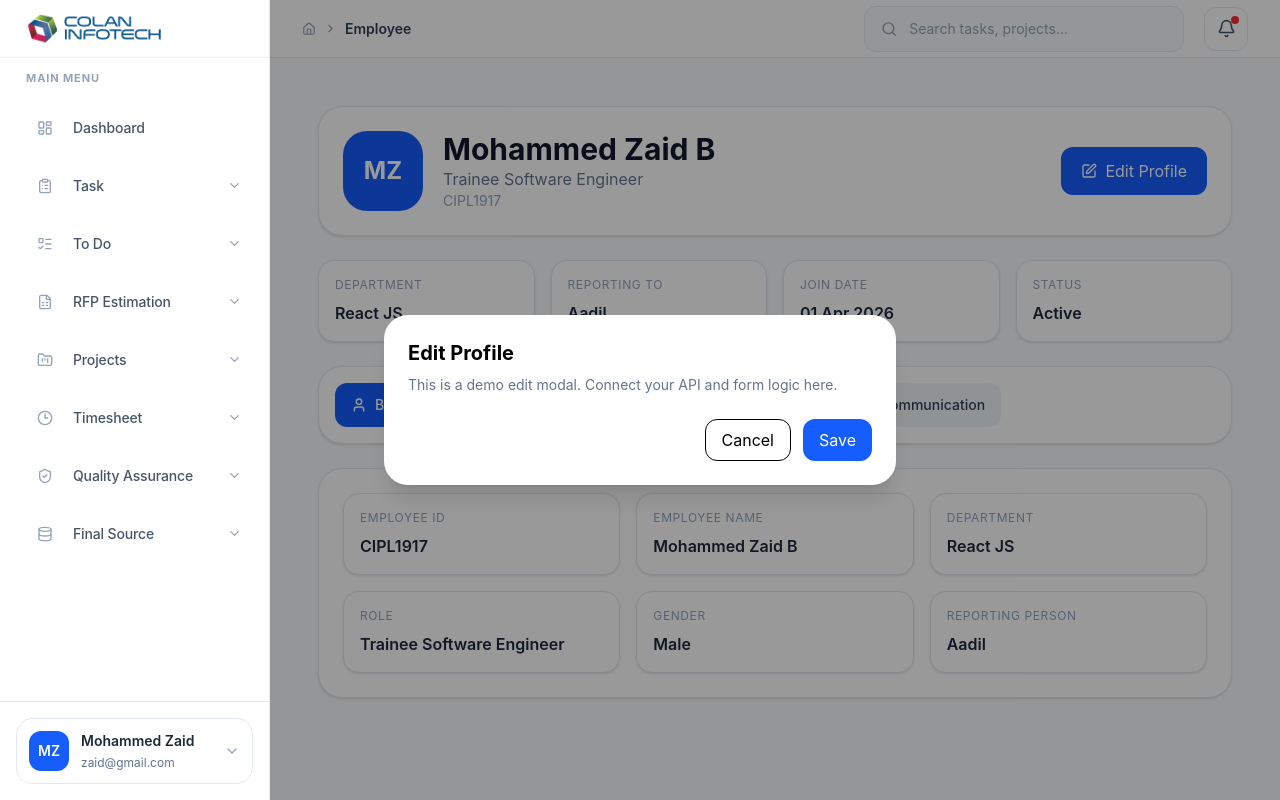
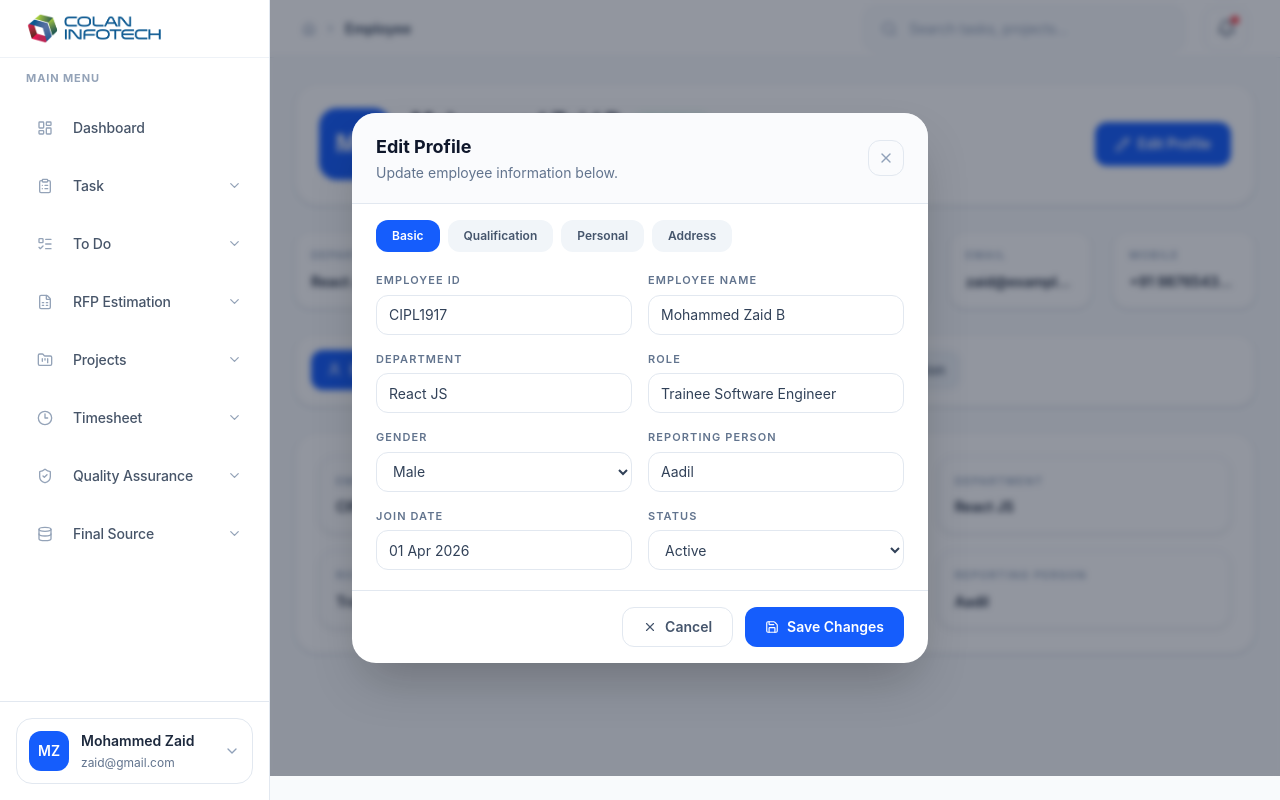
Before and after one commit to zaid-6969/LMT-TimeSheet-Colan, a React (Vite) app: page /employee in a window 1280 px wide. Both pictures are taken after a click on the button "Edit Profile". Built offline with nearby package versions, Linux system fonts and the light colour scheme.

Commit message:
final commit for now

```diff
--- a/src/pages/EmployeeProfilePage.jsx
+++ b/src/pages/EmployeeProfilePage.jsx
@@ -1,164 +1,448 @@
-import React, { useState } from "react";
+import { useState, useRef, useEffect } from "react";
 import {
   User,
   GraduationCap,
   Heart,
   MapPin,
-  Edit,
-  Mail,
-  Phone,
-  Briefcase,
+  Pencil,
+  X,
+  Save,
+  CheckCircle2,
+  BadgeCheck,
 } from "lucide-react";
 
-export default function EmployeeProfilePage() {
-  const [activeTab, setActiveTab] = useState("basic");
-  const [isEditing, setIsEditing] = useState(false);
+/* ─────────────────── INITIAL DATA ─────────────────── */
 
-  const employee = {
+const INITIAL_EMPLOYEE = {
   employeeId: "CIPL1917",
   name: "Mohammed Zaid B",
+  initials: "MZ",
   role: "Trainee Software Engineer",
   department: "React JS",
   email: "zaid@example.com",
   mobile: "+91 9876543210",
   reporting: "Aadil",
   joinDate: "01 Apr 2026",
+  status: "Active",
+  gender: "Male",
+  // Qualification
+  qualification: "Bachelor Degree",
+  experience: "Fresher",
+  certification: "React JS",
+  cv: "Available",
+  // Personal
+  fatherName: "Not Updated",
+  motherName: "Not Updated",
+  bloodGroup: "O+",
+  dob: "01 Jan 2000",
+  pan: "ABCDE1234F",
+  passport: "Not Updated",
+  // Address
+  permanentAddress: "Sample Permanent Address",
+  residentialAddress: "Sample Residential Address",
 };
 
-  const tabs = [
-    { id: "basic", label: "Basic Details", icon: User },
-    { id: "qualification", label: "Qualification", icon: GraduationCap },
-    { id: "personal", label: "Personal", icon: Heart },
-    { id: "address", label: "Address & Communication", icon: MapPin },
+const TABS = [
+  { id: "basic", label: "Basic Details", Icon: User },
+  { id: "qualification", label: "Qualification", Icon: GraduationCap },
+  { id: "personal", label: "Personal", Icon: Heart },
+  { id: "address", label: "Address & Communication", Icon: MapPin },
 ];
 
-  const InfoCard = ({ label, value }) => (
-    <div className="rounded-2xl border border-slate-200 bg-white p-4 shadow-sm">
-      <p className="text-xs uppercase tracking-wider text-slate-400">{label}</p>
-      <p className="mt-2 font-semibold text-slate-800">{value}</p>
+const MODAL_TABS = [
+  { id: "basic", label: "Basic" },
+  { id: "qualification", label: "Qualification" },
+  { id: "personal", label: "Personal" },
+  { id: "address", label: "Address" },
+];
+
+/* ─────────────────── INFO CARD ─────────────────── */
+
+function InfoCard({ label, value, wide }) {
+  return (
+    <div
+      className={`rounded-2xl border border-slate-200 bg-white p-4 shadow-sm ${wide ? "col-span-2" : ""}`}
+    >
+      <p className="text-[11px] font-semibold uppercase tracking-[0.12em] text-slate-400">
+        {label}
+      </p>
+      <p className="mt-2 text-sm font-semibold text-slate-800">{value}</p>
+    </div>
+  );
+}
+
+/* ─────────────────── EDIT MODAL ─────────────────── */
+
+function EditModal({ employee, onSave, onClose }) {
+  const [form, setForm] = useState({ ...employee });
+  const [modalTab, setModalTab] = useState("basic");
+  const overlayRef = useRef(null);
+
+  useEffect(() => {
+    const handler = (e) => {
+      if (overlayRef.current === e.target) onClose();
+    };
+    document.addEventListener("mousedown", handler);
+    return () => document.removeEventListener("mousedown", handler);
+  }, [onClose]);
+
+  const set = (key, val) => setForm((f) => ({ ...f, [key]: val }));
+
+  const Field = ({
+    label,
+    fieldKey,
+    placeholder,
+    as: As = "input",
+    children,
+  }) => (
+    <div>
+      <label className="mb-1.5 block text-[11px] font-semibold uppercase tracking-[0.1em] text-slate-500">
+        {label}
+      </label>
+      {As === "select" ? (
+        <select
+          value={form[fieldKey] || ""}
+          onChange={(e) => set(fieldKey, e.target.value)}
+          className="h-10 w-full rounded-xl border border-slate-200 bg-white px-3 text-sm text-slate-700 outline-none focus:border-blue-500"
+        >
+          {children}
+        </select>
+      ) : (
+        <input
+          value={form[fieldKey] || ""}
+          onChange={(e) => set(fieldKey, e.target.value)}
+          placeholder={placeholder}
+          className="h-10 w-full rounded-xl border border-slate-200 px-3 text-sm text-slate-700 outline-none placeholder:text-slate-400 focus:border-blue-500"
+        />
+      )}
     </div>
   );
 
   return (
-    <div className="min-h-screen bg-slate-50 p-6">
-      <div className="mx-auto max-w-7xl space-y-6">
-        <div className="rounded-3xl bg-white p-6 shadow-sm border border-slate-200">
-          <div className="flex flex-col gap-6 md:flex-row md:items-center md:justify-between">
+    <div
+      ref={overlayRef}
+      className="fixed inset-0 z-[999] flex items-center justify-center bg-slate-900/45 p-4 backdrop-blur-[3px]"
+    >
+      <div className="w-full max-w-xl overflow-hidden rounded-[24px] bg-white shadow-2xl">
+        {/* Header */}
+        <div className="flex items-center justify-between border-b border-slate-200 bg-slate-50/70 px-6 py-5">
+          <div>
+            <h2 className="text-lg font-bold text-slate-900">Edit Profile</h2>
+            <p className="mt-0.5 text-sm text-slate-500">
+              Update employee information below.
+            </p>
+          </div>
+          <button
+            onClick={onClose}
+            className="flex h-9 w-9 items-center justify-center rounded-xl border border-slate-200 text-slate-400 hover:bg-slate-50"
+          >
+            <X size={16} />
+          </button>
+        </div>
+
+        {/* Modal tabs */}
+        <div className="flex flex-wrap gap-2 px-6 pt-4">
+          {MODAL_TABS.map((t) => (
+            <button
+              key={t.id}
+              onClick={() => setModalTab(t.id)}
+              className={`rounded-xl px-4 py-2 text-xs font-semibold transition-all ${
+                modalTab === t.id
+                  ? "bg-blue-600 text-white"
+                  : "bg-slate-100 text-slate-600 hover:bg-slate-200"
+              }`}
+            >
+              {t.label}
+            </button>
+          ))}
+        </div>
+
+        {/* Body */}
+        <div className="max-h-[58vh] overflow-y-auto px-6 py-5 space-y-4">
+          {/* Basic */}
+          {modalTab === "basic" && (
+            <>
+              <div className="grid grid-cols-2 gap-4">
+                <Field label="Employee ID" fieldKey="employeeId" />
+                <Field label="Employee Name" fieldKey="name" />
+              </div>
+              <div className="grid grid-cols-2 gap-4">
+                <Field label="Department" fieldKey="department" />
+                <Field label="Role" fieldKey="role" />
+              </div>
+              <div className="grid grid-cols-2 gap-4">
+                <Field label="Gender" fieldKey="gender" as="select">
+                  <option>Male</option>
+                  <option>Female</option>
+                  <option>Other</option>
+                </Field>
+                <Field label="Reporting Person" fieldKey="reporting" />
+              </div>
+              <div className="grid grid-cols-2 gap-4">
+                <Field label="Join Date" fieldKey="joinDate" />
+                <Field label="Status" fieldKey="status" as="select">
+                  <option>Active</option>
+                  <option>Inactive</option>
+                  <option>On Leave</option>
+                </Field>
+              </div>
+            </>
+          )}
+
+          {/* Qualification */}
+          {modalTab === "qualification" && (
+            <>
+              <div className="grid grid-cols-2 gap-4">
+                <Field
+                  label="Qualification"
+                  fieldKey="qualification"
+                  as="select"
+                >
+                  <option>Bachelor Degree</option>
+                  <option>Master Degree</option>
+                  <option>Diploma</option>
+                  <option>PhD</option>
+                </Field>
+                <Field label="Experience" fieldKey="experience" as="select">
+                  <option>Fresher</option>
+                  <option>1–2 Years</option>
+                  <option>3–5 Years</option>
+                  <option>5+ Years</option>
+                </Field>
+              </div>
+              <div className="grid grid-cols-2 gap-4">
+                <Field label="Certification" fieldKey="certification" />
+                <Field label="Updated CV" fieldKey="cv" as="select">
+                  <option>Available</option>
+                  <option>Not Available</option>
+                </Field>
+              </div>
+            </>
+          )}
+
+          {/* Personal */}
+          {modalTab === "personal" && (
+            <>
+              <div className="grid grid-cols-2 gap-4">
+                <Field
+                  label="Father Name"
+                  fieldKey="fatherName"
+                  placeholder="Enter father name"
+                />
+                <Field
+                  label="Mother Name"
+                  fieldKey="motherName"
+                  placeholder="Enter mother name"
+                />
+              </div>
+              <div className="grid grid-cols-2 gap-4">
+                <Field label="Blood Group" fieldKey="bloodGroup" as="select">
+                  {["O+", "O-", "A+", "A-", "B+", "B-", "AB+", "AB-"].map(
+                    (bg) => (
+                      <option key={bg}>{bg}</option>
+                    ),
+                  )}
+                </Field>
+                <Field label="Date of Birth" fieldKey="dob" />
+              </div>
+              <div className="grid grid-cols-2 gap-4">
+                <Field label="PAN Number" fieldKey="pan" />
+                <Field
+                  label="Passport"
+                  fieldKey="passport"
+                  placeholder="Enter passport number"
+                />
+              </div>
+            </>
+          )}
+
+          {/* Address */}
+          {modalTab === "address" && (
+            <>
+              <div className="grid grid-cols-2 gap-4">
+                <Field label="Email" fieldKey="email" />
+                <Field label="Mobile" fieldKey="mobile" />
+              </div>
+              <Field label="Permanent Address" fieldKey="permanentAddress" />
+              <Field
+                label="Residential Address"
+                fieldKey="residentialAddress"
+              />
+            </>
+          )}
+        </div>
+
+        {/* Footer */}
+        <div className="flex items-center justify-end gap-3 border-t border-slate-200 px-6 py-4">
+          <button
+            onClick={onClose}
+            className="flex h-10 items-center gap-2 rounded-xl border border-slate-200 bg-white px-5 text-sm font-semibold text-slate-600 hover:bg-slate-50"
+          >
+            <X size={14} /> Cancel
+          </button>
+          <button
+            onClick={() => onSave(form)}
+            className="flex h-10 items-center gap-2 rounded-xl bg-blue-600 px-5 text-sm font-semibold text-white hover:bg-blue-700"
+          >
+            <Save size={14} /> Save Changes
+          </button>
+        </div>
+      </div>
+    </div>
+  );
+}
+
+/* ─────────────────── MAIN PAGE ─────────────────── */
+
+export default function EmployeeProfilePage() {
+  const [employee, setEmployee] = useState(INITIAL_EMPLOYEE);
+  const [activeTab, setActiveTab] = useState("basic");
+  const [isEditing, setIsEditing] = useState(false);
+
+  const handleSave = (updated) => {
+    setEmployee(updated);
+    setIsEditing(false);
+  };
+
+  return (
+    <div className="space-y-6">
+      {/* EDIT MODAL */}
+      {isEditing && (
+        <EditModal
+          employee={employee}
+          onSave={handleSave}
+          onClose={() => setIsEditing(false)}
+        />
+      )}
+
+      {/* ── PROFILE HEADER ── */}
+      <div className="overflow-hidden rounded-[24px] border border-slate-200 bg-white p-6 shadow-sm">
+        <div className="flex flex-wrap items-center justify-between gap-6">
           <div className="flex items-center gap-5">
-              <div className="flex h-20 w-20 items-center justify-center rounded-3xl bg-blue-600 text-2xl font-bold text-white">
-                MZ
+            <div className="flex h-[72px] w-[72px] items-center justify-center rounded-[18px] bg-blue-600 text-2xl font-bold text-white">
+              {employee.initials}
             </div>
             <div>
-                <h1 className="text-3xl font-bold text-slate-900">{employee.name}</h1>
-                <p className="text-slate-500">{employee.role}</p>
-                <p className="text-sm text-slate-400">{employee.employeeId}</p>
+              <div className="flex flex-wrap items-center gap-3">
+                <h1 className="text-2xl font-bold tracking-tight text-slate-900">
+                  {employee.name}
+                </h1>
+                <span className="inline-flex items-center gap-1.5 rounded-full bg-emerald-50 px-3 py-1 text-xs font-semibold text-emerald-700">
+                  <BadgeCheck size={12} /> {employee.status}
+                </span>
+              </div>
+              <p className="mt-1 text-sm text-slate-500">
+                {employee.role} · {employee.department}
+              </p>
+              <p className="mt-0.5 text-xs text-slate-400">
+                Employee ID:{" "}
+                <span className="font-semibold text-slate-600">
+                  {employee.employeeId}
+                </span>
+                &nbsp;·&nbsp; Joined {employee.joinDate}
+              </p>
             </div>
           </div>
-
           <button
             onClick={() => setIsEditing(true)}
-              className="flex items-center gap-2 rounded-xl bg-blue-600 px-5 py-3 text-white"
+            className="flex h-11 items-center gap-2 rounded-xl bg-blue-600 px-5 text-sm font-semibold text-white hover:bg-blue-700"
           >
-              <Edit size={16} />
-              Edit Profile
+            <Pencil size={15} /> Edit Profile
           </button>
         </div>
       </div>
 
-        <div className="grid grid-cols-1 gap-4 md:grid-cols-2 xl:grid-cols-4">
-          <InfoCard label="Department" value={employee.department} />
-          <InfoCard label="Reporting To" value={employee.reporting} />
-          <InfoCard label="Join Date" value={employee.joinDate} />
-          <InfoCard label="Status" value="Active" />
+      {/* ── SUMMARY CARDS ── */}
+      <div className="grid grid-cols-2 gap-5 sm:grid-cols-3 xl:grid-cols-6">
+        {[
+          { label: "Department", value: employee.department },
+          { label: "Reporting To", value: employee.reporting },
+          { label: "Join Date", value: employee.joinDate },
+          { label: "Status", value: employee.status },
+          { label: "Email", value: employee.email },
+          { label: "Mobile", value: employee.mobile },
+        ].map(({ label, value }) => (
+          <div
+            key={label}
+            className="rounded-2xl border border-slate-200 bg-white px-4 py-4 shadow-sm"
+          >
+            <p className="text-[11px] font-semibold uppercase tracking-[0.12em] text-slate-400">
+              {label}
+            </p>
+            <p className="mt-2 truncate text-sm font-semibold text-slate-800">
+              {value}
+            </p>
+          </div>
+        ))}
       </div>
 
-        <div className="rounded-3xl border border-slate-200 bg-white p-4 shadow-sm">
-          <div className="flex flex-wrap gap-3">
-            {tabs.map((tab) => {
-              const Icon = tab.icon;
-              return (
+      {/* ── TABS ── */}
+      <div className="overflow-hidden rounded-[20px] border border-slate-200 bg-white p-4 shadow-sm">
+        <div className="flex flex-wrap gap-2">
+          {TABS.map(({ id, label, Icon }) => (
             <button
-                  key={tab.id}
-                  onClick={() => setActiveTab(tab.id)}
-                  className={`flex items-center gap-2 rounded-xl px-4 py-3 text-sm font-medium ${
-                    activeTab === tab.id
+              key={id}
+              onClick={() => setActiveTab(id)}
+              className={`flex items-center gap-2 rounded-xl px-4 py-2.5 text-sm font-medium transition-all ${
+                activeTab === id
                   ? "bg-blue-600 text-white"
-                      : "bg-slate-100 text-slate-700"
+                  : "bg-slate-100 text-slate-600 hover:bg-slate-200"
               }`}
             >
-                  <Icon size={16} />
-                  {tab.label}
+              <Icon size={15} />
+              {label}
             </button>
-              );
-            })}
+          ))}
         </div>
       </div>
 
-        <div className="rounded-3xl border border-slate-200 bg-white p-6 shadow-sm">
+      {/* ── TAB CONTENT ── */}
+      <div className="overflow-hidden rounded-[24px] border border-slate-200 bg-white p-6 shadow-sm">
         {activeTab === "basic" && (
-            <div className="grid gap-4 md:grid-cols-2 xl:grid-cols-3">
-              <InfoCard label="Employee ID" value="CIPL1917" />
-              <InfoCard label="Employee Name" value="Mohammed Zaid B" />
-              <InfoCard label="Department" value="React JS" />
-              <InfoCard label="Role" value="Trainee Software Engineer" />
-              <InfoCard label="Gender" value="Male" />
-              <InfoCard label="Reporting Person" value="Aadil" />
+          <div className="grid gap-4 sm:grid-cols-2 xl:grid-cols-3">
+            <InfoCard label="Employee ID" value={employee.employeeId} />
+            <InfoCard label="Employee Name" value={employee.name} />
+            <InfoCard label="Department" value={employee.department} />
+            <InfoCard label="Role" value={employee.role} />
+            <InfoCard label="Gender" value={employee.gender} />
+            <InfoCard label="Reporting Person" value={employee.reporting} />
           </div>
         )}
 
         {activeTab === "qualification" && (
-            <div className="grid gap-4 md:grid-cols-2">
-              <InfoCard label="Qualification" value="Bachelor Degree" />
-              <InfoCard label="Experience" value="Fresher" />
-              <InfoCard label="Certification" value="React JS" />
-              <InfoCard label="Updated CV" value="Available" />
+          <div className="grid gap-4 sm:grid-cols-2">
+            <InfoCard label="Qualification" value={employee.qualification} />
+            <InfoCard label="Experience" value={employee.experience} />
+            <InfoCard label="Certification" value={employee.certification} />
+            <InfoCard label="Updated CV" value={employee.cv} />
           </div>
         )}
 
         {activeTab === "personal" && (
-            <div className="grid gap-4 md:grid-cols-2 xl:grid-cols-3">
-              <InfoCard label="Father Name" value="Not Updated" />
-              <InfoCard label="Mother Name" value="Not Updated" />
-              <InfoCard label="Blood Group" value="O+" />
-              <InfoCard label="DOB" value="01 Jan 2000" />
-              <InfoCard label="PAN Number" value="ABCDE1234F" />
-              <InfoCard label="Passport" value="Not Updated" />
+          <div className="grid gap-4 sm:grid-cols-2 xl:grid-cols-3">
+            <InfoCard label="Father Name" value={employee.fatherName} />
+            <InfoCard label="Mother Name" value={employee.motherName} />
+            <InfoCard label="Blood Group" value={employee.bloodGroup} />
+            <InfoCard label="DOB" value={employee.dob} />
+            <InfoCard label="PAN Number" value={employee.pan} />
+            <InfoCard label="Passport" value={employee.passport} />
           </div>
         )}
 
         {activeTab === "address" && (
-            <div className="grid gap-4 md:grid-cols-2">
+          <div className="grid gap-4 sm:grid-cols-2">
             <InfoCard label="Email" value={employee.email} />
             <InfoCard label="Mobile" value={employee.mobile} />
-              <InfoCard label="Permanent Address" value="Sample Permanent Address" />
-              <InfoCard label="Residential Address" value="Sample Residential Address" />
-            </div>
-          )}
-        </div>
-
-        {isEditing && (
-          <div className="fixed inset-0 z-50 flex items-center justify-center bg-black/40 p-4">
-            <div className="w-full max-w-lg rounded-3xl bg-white p-6 shadow-xl">
-              <h2 className="text-xl font-bold">Edit Profile</h2>
-              <p className="mt-2 text-sm text-slate-500">
-                This is a demo edit modal. Connect your API and form logic here.
-              </p>
-
-              <div className="mt-6 flex justify-end gap-3">
-                <button
-                  onClick={() => setIsEditing(false)}
-                  className="rounded-xl border px-4 py-2"
-                >
-                  Cancel
-                </button>
-                <button
-                  onClick={() => setIsEditing(false)}
-                  className="rounded-xl bg-blue-600 px-4 py-2 text-white"
-                >
-                  Save
-                </button>
-              </div>
-            </div>
+            <InfoCard
+              label="Permanent Address"
+              value={employee.permanentAddress}
+              wide
+            />
+            <InfoCard
+              label="Residential Address"
+              value={employee.residentialAddress}
+              wide
+            />
           </div>
         )}
       </div>
```
Lines whose indentation alone changed are shown as unchanged.
